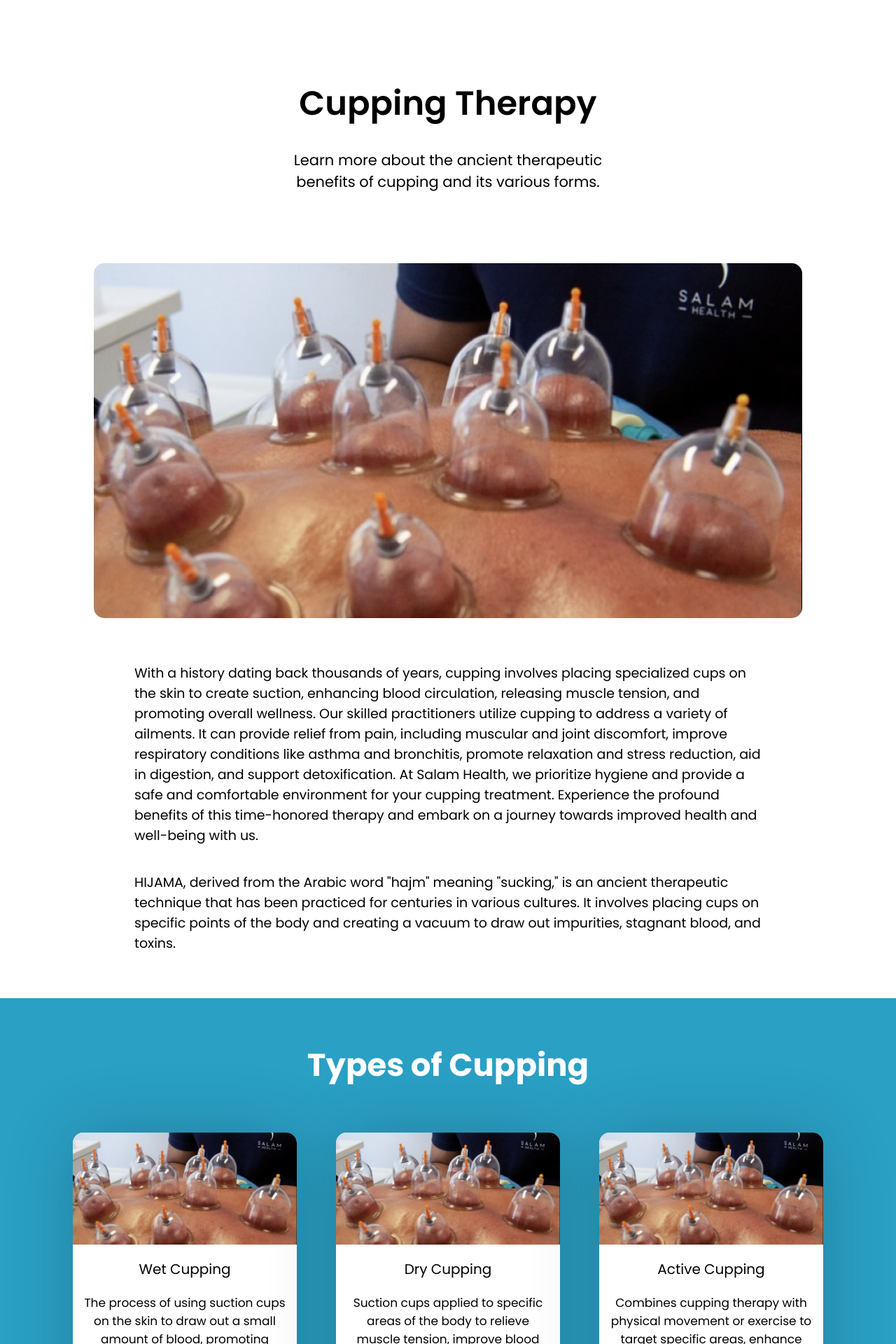
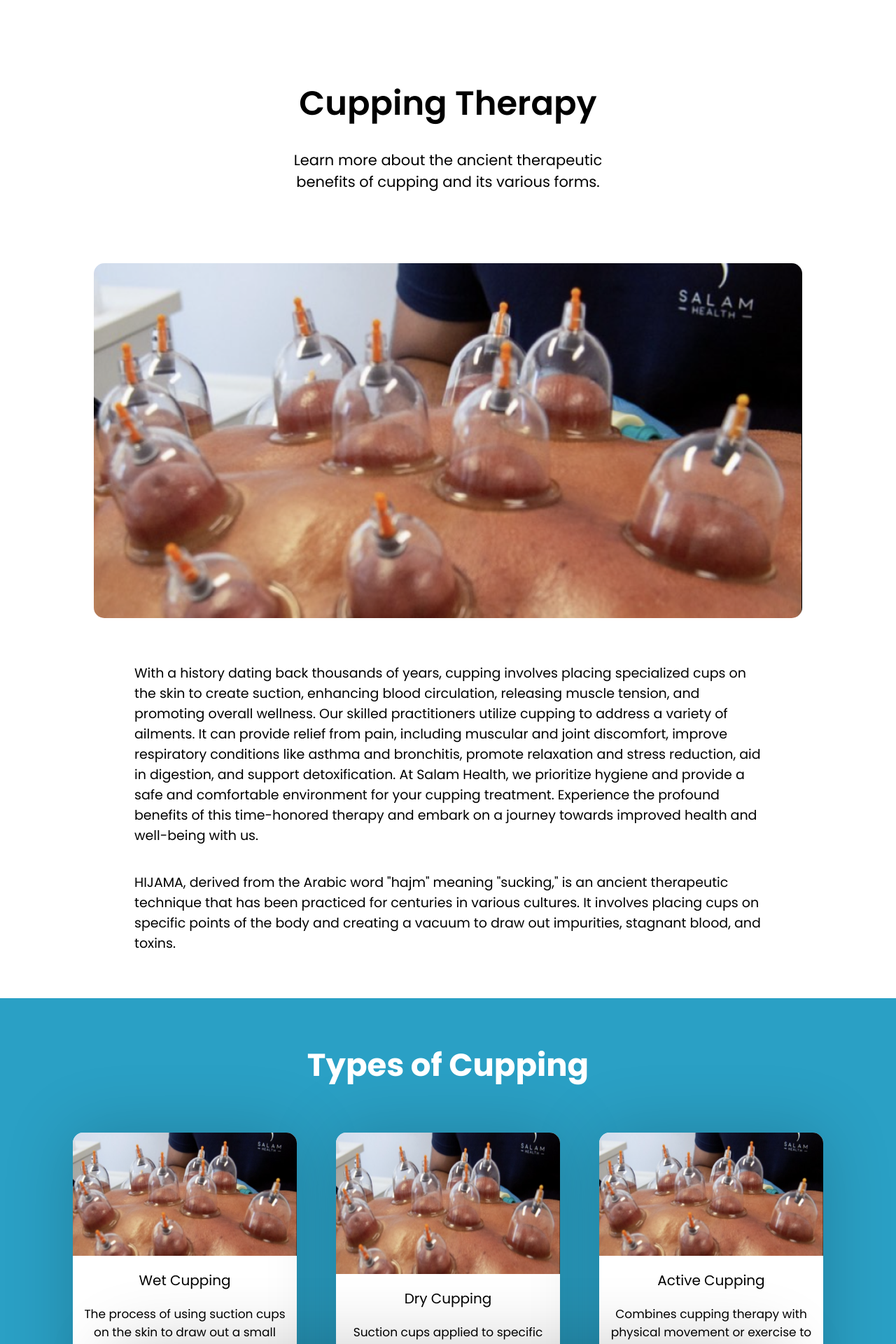
Before and after one commit to ayazb7/salam-health, a React (Create React App) app in the folder salam-health/: page /cupping-therapy in a window 1280 px wide. Shown: the top 1920 px of the page at 70% size. Built offline with nearby package versions, Linux system fonts and the light colour scheme.

Commit message:
testimonial buttons

```diff
--- a/salam-health/src/App.css
+++ b/salam-health/src/App.css
@@ -452,11 +452,12 @@
   justify-content: space-between;
   z-index: 1;
   position: relative;
+  height: 40vh;
   margin-bottom: 60vh;
 }
 
 .testimonial-wrapper {
-  /* Adjust if needed, ensure it doesn't take full height */
+  height: 100%;
 }
 
 .button-wrapper {
```
